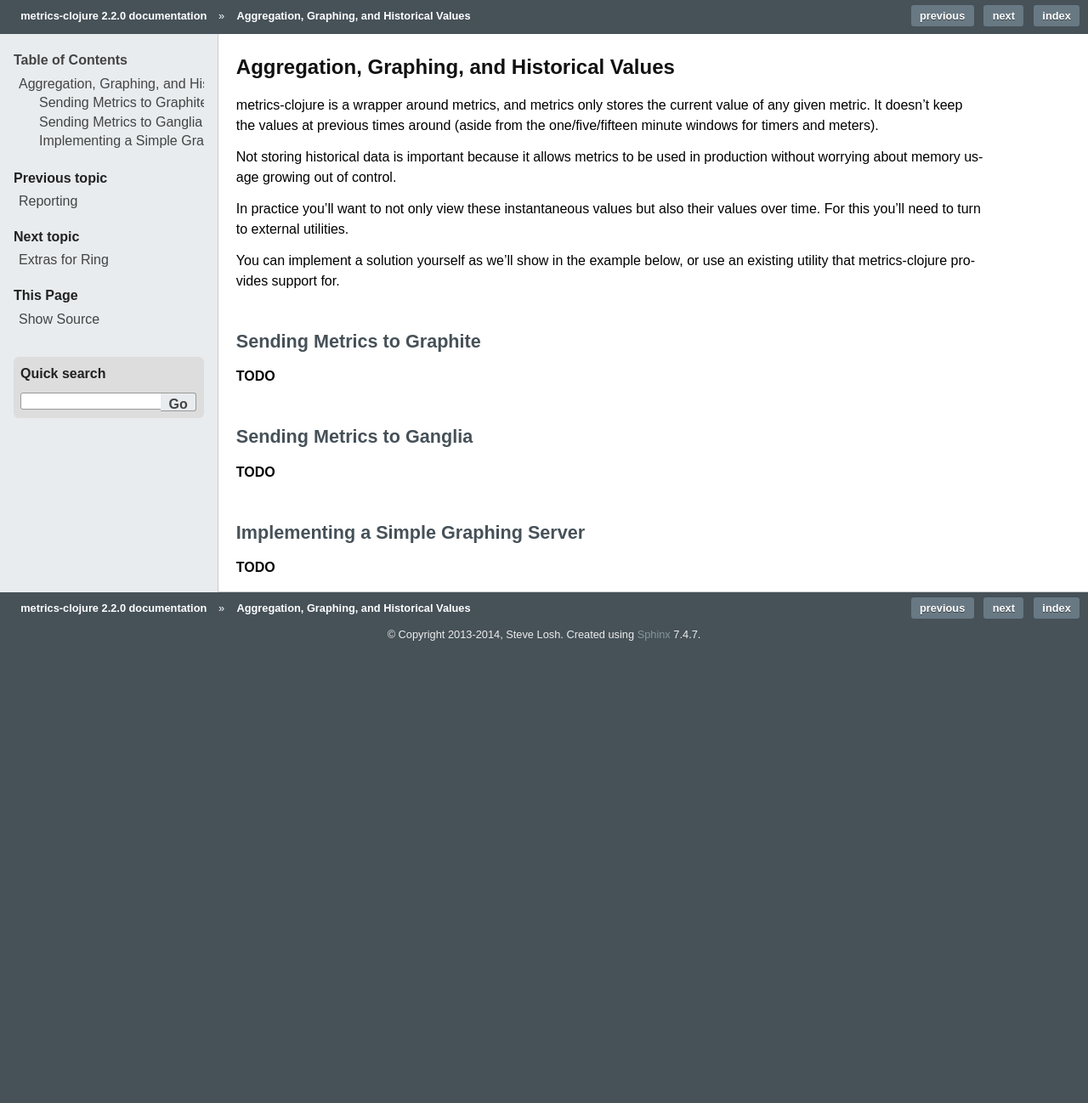
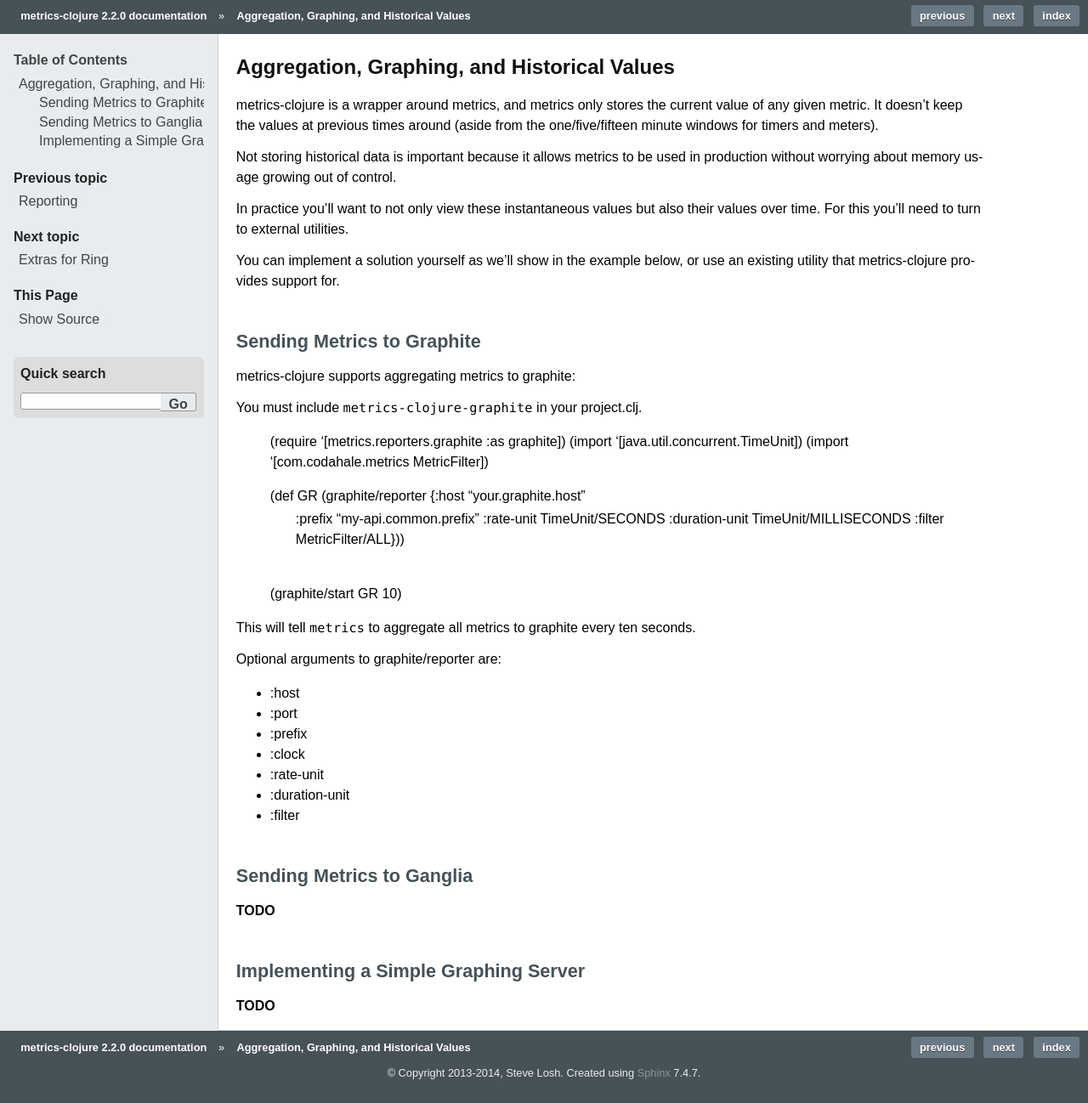
Before and after one commit to clj-commons/metrics-clojure, a Sphinx documentation site: the page built from docs/source/aggregation.rst, in a window 1280 px wide. Shown: the whole page at 85% size. Built offline with Sphinx 7.4.7, drawn with Linux system fonts in a browser that asks for light colours; before the commit the page ends 900 px from its top, so only the background shows below that.

Commit message:
Update console reporting docs. Added simple docs for graphite aggregation.

```diff
--- a/docs/source/aggregation.rst
+++ b/docs/source/aggregation.rst
@@ -17,7 +17,33 @@ an existing utility that metrics-clojure provides support for.
 Sending Metrics to Graphite
 ---------------------------
 
-**TODO**
+metrics-clojure supports aggregating metrics to graphite::
+
+You must include ``metrics-clojure-graphite`` in your project.clj.
+
+    (require '[metrics.reporters.graphite :as graphite])
+    (import '[java.util.concurrent.TimeUnit])
+    (import '[com.codahale.metrics MetricFilter])
+
+    (def GR (graphite/reporter {:host "your.graphite.host"
+                                :prefix "my-api.common.prefix"
+                                :rate-unit TimeUnit/SECONDS
+                                :duration-unit TimeUnit/MILLISECONDS
+                                :filter MetricFilter/ALL}))
+    (graphite/start GR 10)
+
+This will tell ``metrics`` to aggregate all metrics to graphite every
+ten seconds.
+
+Optional arguments to graphite/reporter are:
+
+- :host
+- :port
+- :prefix
+- :clock
+- :rate-unit
+- :duration-unit
+- :filter
 
 Sending Metrics to Ganglia
 --------------------------
```
Also changed, not shown: docs/source/reporting.rst (+12 -2 lines).
